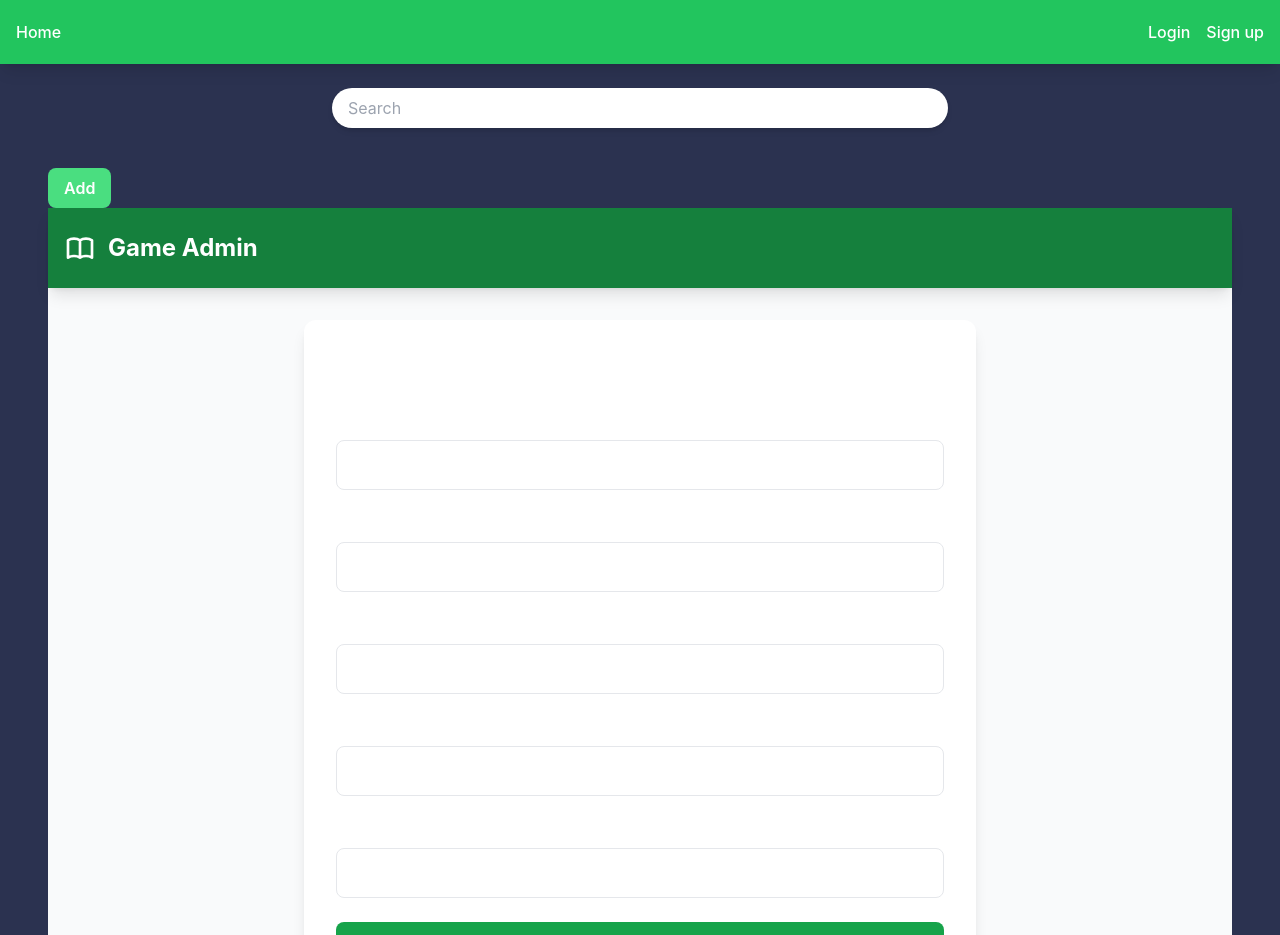
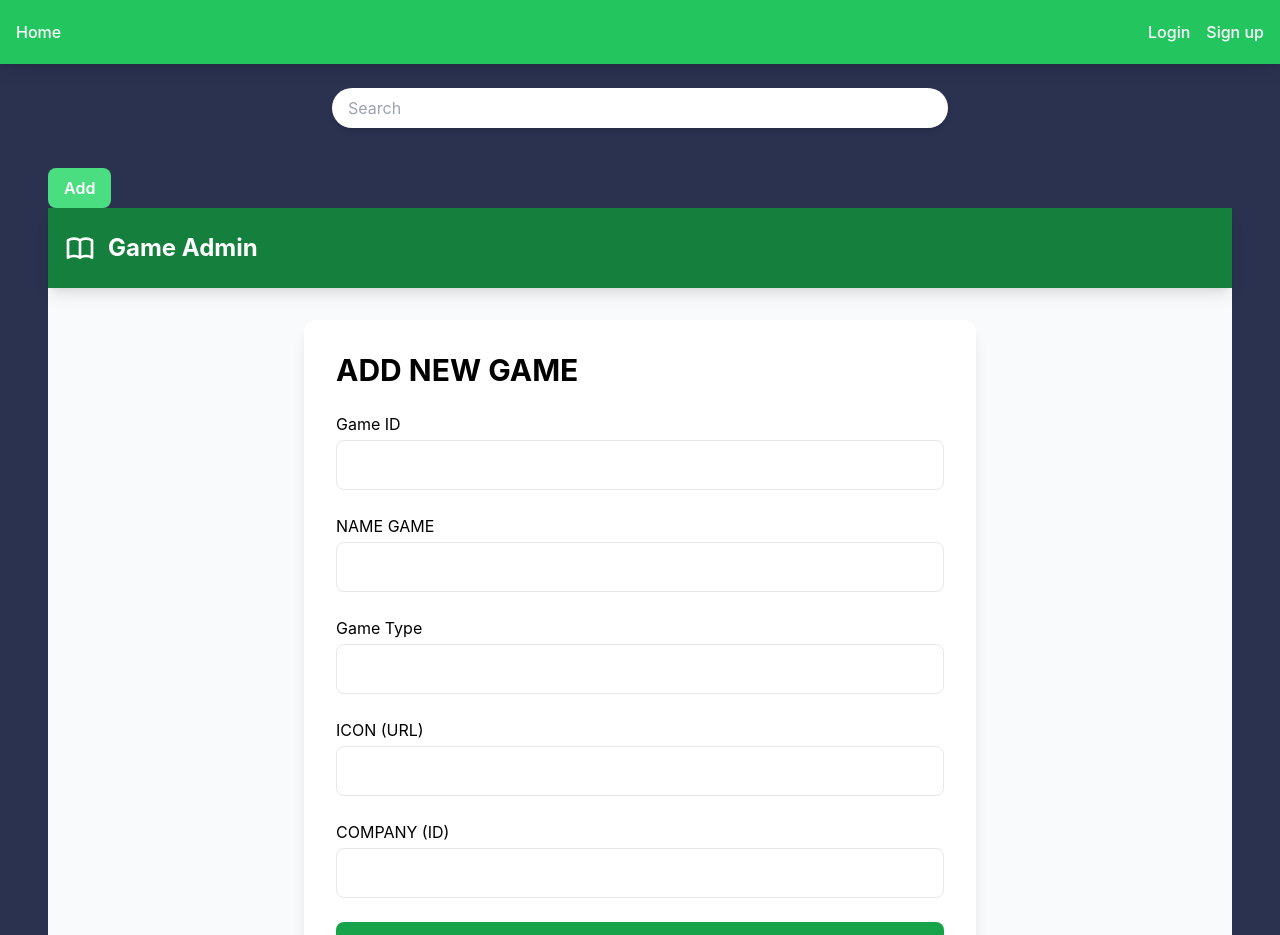
Before and after one commit to 660710160Anathor01/FinalProject-BackEnd-FrontEnd-, a React (Create React App) app in the folder Font_end/xbox/: page /test in a window 1280 px wide. Shown: the top 935 px of the page. Built offline with nearby package versions, Linux system fonts and the light colour scheme; no server answers.

Commit message:
ui addnewgame

```diff
--- a/Font_end/xbox/src/components/AddGame.jsx
+++ b/Font_end/xbox/src/components/AddGame.jsx
@@ -101,7 +101,7 @@ const AddGame = () => {
       {/* Main */}
       <div className="container mx-auto px-4 py-8">
         <div className="max-w-2xl mx-auto bg-white p-8 shadow-lg rounded-xl">
-          <h2 className="text-3xl font-bold mb-6">เพิ่มเกมใหม่</h2>
+          <h2 className="text-3xl font-bold mb-6 text-black">ADD NEW GAME</h2>
 
           {successMessage && (
             <div className="bg-green-50 border border-green-400 text-green-700 px-4 py-3 rounded-lg mb-4">
@@ -118,61 +118,61 @@ const AddGame = () => {
           <form onSubmit={handleSubmit} className="space-y-6">
 
             <div>
-              <label className="block mb-1">Game ID</label>
+              <label className="block mb-1 text-black">Game ID</label>
               <input
                 type="text"
                 name="game_id"
                 value={formData.game_id}
                 onChange={handleChange}
-                className="w-full px-4 py-3 border rounded-lg"
+                className="w-full px-4 py-3 border rounded-lg text-black"
               />
               {errors.game_id && <p className="text-red-500 text-sm">{errors.game_id}</p>}
             </div>
 
             <div>
-              <label className="block mb-1">ชื่อเกม</label>
+              <label className="block mb-1 text-black">NAME GAME</label>
               <input
                 type="text"
                 name="game_name"
                 value={formData.game_name}
                 onChange={handleChange}
-                className="w-full px-4 py-3 border rounded-lg"
+                className="w-full px-4 py-3 border rounded-lg text-black"
               />
               {errors.game_name && <p className="text-red-500 text-sm">{errors.game_name}</p>}
             </div>
 
             <div>
-              <label className="block mb-1">ประเภทเกม</label>
+              <label className="block mb-1 text-black">Game Type</label>
               <input
                 type="text"
                 name="game_type"
                 value={formData.game_type}
                 onChange={handleChange}
-                className="w-full px-4 py-3 border rounded-lg"
+                className="w-full px-4 py-3 border rounded-lg text-black"
               />
               {errors.game_type && <p className="text-red-500 text-sm">{errors.game_type}</p>}
             </div>
 
             <div>
-              <label className="block mb-1">ไอคอน (URL)</label>
+              <label className="block mb-1 text-black">ICON (URL)</label>
               <input
                 type="text"
                 name="icon"
                 value={formData.icon}
                 onChange={handleChange}
-                className="w-full px-4 py-3 border rounded-lg"
+                className="w-full px-4 py-3 border rounded-lg text-black"
               />
               {errors.icon && <p className="text-red-500 text-sm">{errors.icon}</p>}
             </div>
 
             <div>
-              <label className="block mb-1">บริษัท (ID)</label>
+              <label className="block mb-1 text-black">COMPANY (ID)</label>
               <input
                 type="text"
                 name="company_id"
                 value={formData.company_id}
                 onChange={handleChange}
-                className="w-full px-4 py-3 border rounded-lg"
+                className="w-full px-4 py-3 border rounded-lg text-black"
               />
               {errors.company_id && <p className="text-red-500 text-sm">{errors.company_id}</p>}
             </div>
@@ -182,7 +182,7 @@ const AddGame = () => {
               disabled={isSubmitting}
               className="w-full py-3 bg-green-600 text-white rounded-lg"
             >
-              {isSubmitting ? "กำลังบันทึก..." : "เพิ่มเกม"}
+              {isSubmitting ? "SAVING..." : "ADD GAME"}
             </button>
 
           </form>
```
